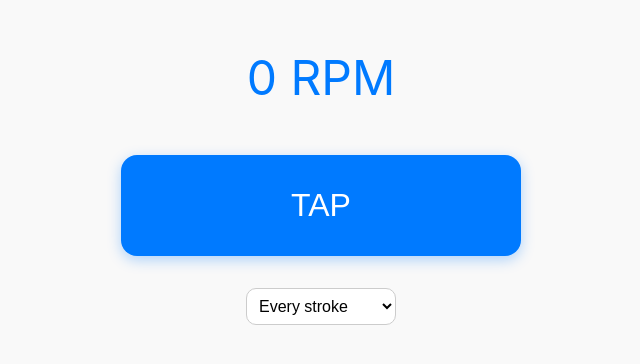
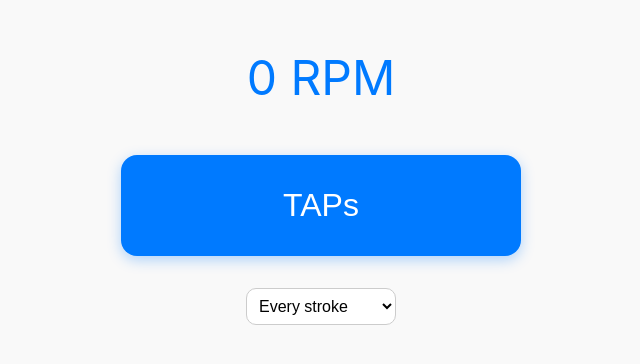
Before and after one commit to Sandvik/frequenseTap, a plain HTML site: page index.html in a window 1280 px wide. Shown: the part 230-594 px from the top of the page, 319-959 px from the left. Drawn offline with Linux system fonts and the light colour scheme.

Commit message:
test cha

```diff
--- a/index.html
+++ b/index.html
@@ -95,7 +95,7 @@
 </head>
 <body>
   <div id="bpm">0 RPM</div>
-  <button onclick="registerTap()">TAP</button>
+  <button onclick="registerTap()">TAPs</button>
 
   <div class="selector">
     <select id="multiplierSelect" onchange="flashSelect(this)">
```
